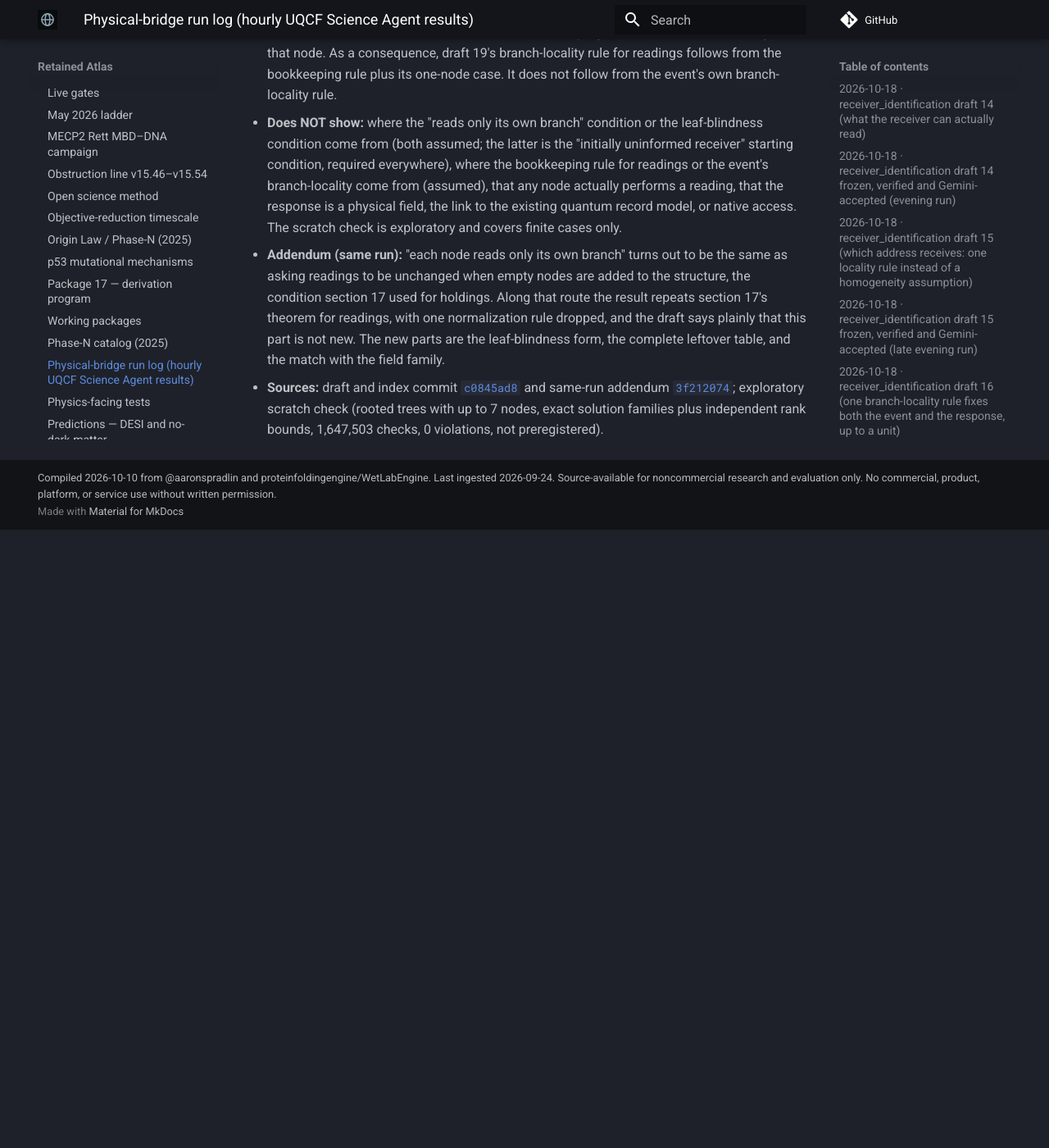
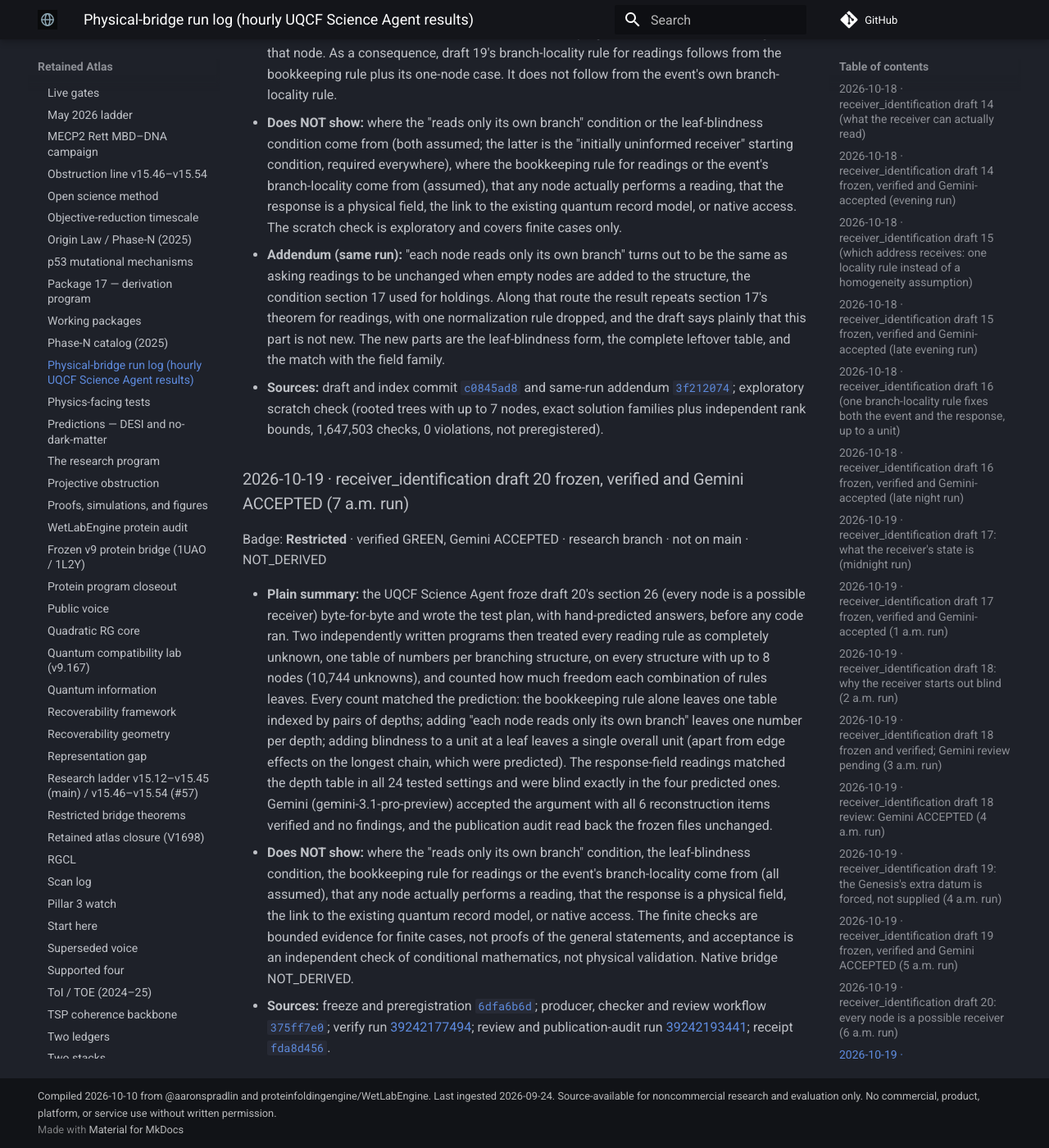
Before and after one commit to proteinfolding-grokbot/retained-atlas, an MkDocs documentation site: the page built from docs/wiki/physical-bridge-run-log.md, in a window 1280 px wide and 1400 px high, scrolled down 9702 px. Shown: the whole window at 82% size. Built offline with MkDocs 1.6.1 and Material for MkDocs 9.7.7, drawn with Linux system fonts in a browser that asks for light colours; comment, search, counter and statistics services are not loaded; before the commit the page ends 10348 px from its top, so only the background shows below that.

Commit message:
Run log 2026-10-19: receiver_identification d20 review Gemini ACCEPTED (section 26, every vertex is a possible receiver; Restricted, not on main, NOT_DERIVED)

```diff
--- a/docs/wiki/physical-bridge-run-log.md
+++ b/docs/wiki/physical-bridge-run-log.md
@@ -135,3 +135,11 @@ Badge: **Restricted** · unreviewed draft · research branch · not on main · N
 - **Does NOT show:** where the "reads only its own branch" condition or the leaf-blindness condition come from (both assumed; the latter is the "initially uninformed receiver" starting condition, required everywhere), where the bookkeeping rule for readings or the event's branch-locality come from (assumed), that any node actually performs a reading, that the response is a physical field, the link to the existing quantum record model, or native access. The scratch check is exploratory and covers finite cases only.
 - **Addendum (same run):** "each node reads only its own branch" turns out to be the same as asking readings to be unchanged when empty nodes are added to the structure, the condition section 17 used for holdings. Along that route the result repeats section 17's theorem for readings, with one normalization rule dropped, and the draft says plainly that this part is not new. The new parts are the leaf-blindness form, the complete leftover table, and the match with the field family.
 - **Sources:** draft and index commit [`c0845ad8`](https://github.com/proteinfoldingengine/WetLabEngine/commit/c0845ad8b4d8cc81c2d1c9dfa3d00c63d5013eef) and same-run addendum [`3f212074`](https://github.com/proteinfoldingengine/WetLabEngine/commit/3f212074ecb4c38dbedbf65738bcd7e2d7f6f04c); exploratory scratch check (rooted trees with up to 7 nodes, exact solution families plus independent rank bounds, 1,647,503 checks, 0 violations, not preregistered).
+
+### 2026-10-19 · receiver_identification draft 20 frozen, verified and Gemini ACCEPTED (7 a.m. run)
+
+Badge: **Restricted** · verified GREEN, Gemini ACCEPTED · research branch · not on main · NOT_DERIVED
+
+- **Plain summary:** the UQCF Science Agent froze draft 20's section 26 (every node is a possible receiver) byte-for-byte and wrote the test plan, with hand-predicted answers, before any code ran. Two independently written programs then treated every reading rule as completely unknown, one table of numbers per branching structure, on every structure with up to 8 nodes (10,744 unknowns), and counted how much freedom each combination of rules leaves. Every count matched the prediction: the bookkeeping rule alone leaves one table indexed by pairs of depths; adding "each node reads only its own branch" leaves one number per depth; adding blindness to a unit at a leaf leaves a single overall unit (apart from edge effects on the longest chain, which were predicted). The response-field readings matched the depth table in all 24 tested settings and were blind exactly in the four predicted ones. Gemini (gemini-3.1-pro-preview) accepted the argument with all 6 reconstruction items verified and no findings, and the publication audit read back the frozen files unchanged.
+- **Does NOT show:** where the "reads only its own branch" condition, the leaf-blindness condition, the bookkeeping rule for readings or the event's branch-locality come from (all assumed), that any node actually performs a reading, that the response is a physical field, the link to the existing quantum record model, or native access. The finite checks are bounded evidence for finite cases, not proofs of the general statements, and acceptance is an independent check of conditional mathematics, not physical validation. Native bridge NOT_DERIVED.
+- **Sources:** freeze and preregistration [`6dfa6b6d`](https://github.com/proteinfoldingengine/WetLabEngine/commit/6dfa6b6d); producer, checker and review workflow [`375ff7e0`](https://github.com/proteinfoldingengine/WetLabEngine/commit/375ff7e0c74124f1a9cb605634ad81ee314e660f); verify run [39242177494](https://github.com/proteinfoldingengine/WetLabEngine/actions/runs/39242177494); review and publication-audit run [39242193441](https://github.com/proteinfoldingengine/WetLabEngine/actions/runs/39242193441); receipt [`fda8d456`](https://github.com/proteinfoldingengine/WetLabEngine/commit/fda8d4565cfb5bd0778e9122deadf1a72e4ad5a4).
```
Also changed, not shown: 2 other files.
